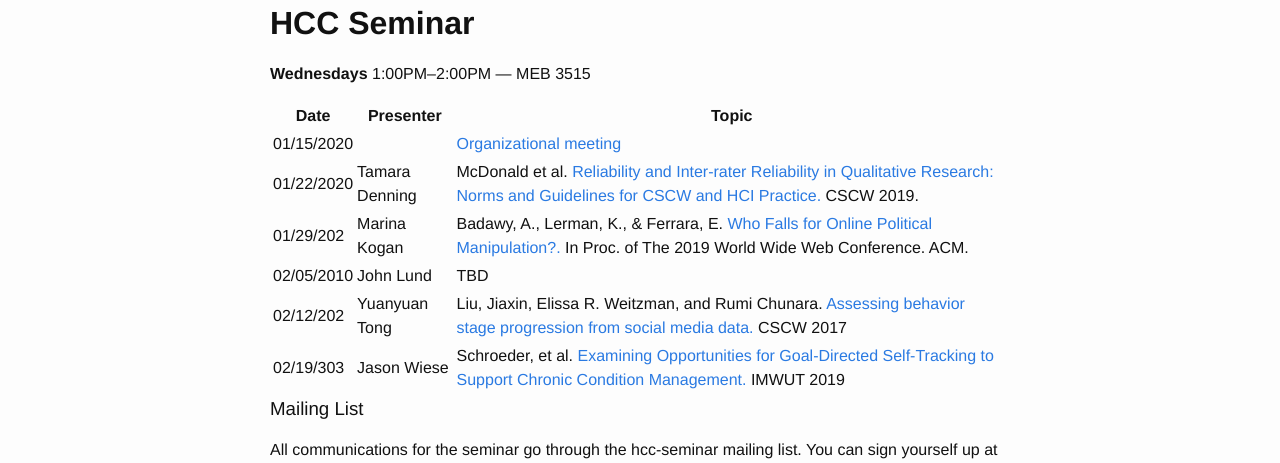
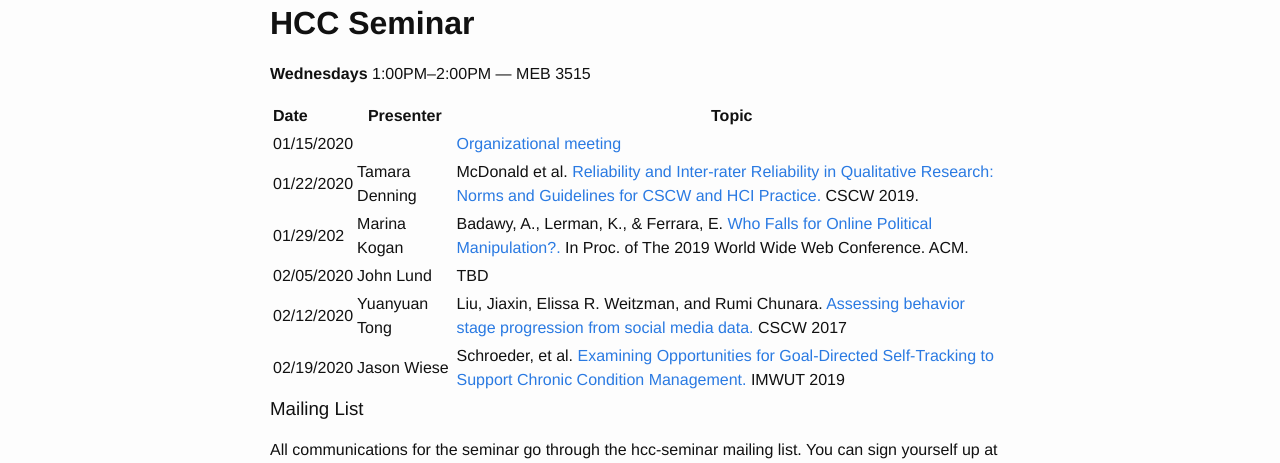
Before and after one commit to marinkala/marinkala.github.com, a Jekyll site: the page built from HCCSemSp2020.md, in a window 1280 px wide. Shown: the part 136-599 px from the top of the page. Built offline with Jekyll 4.4.1, drawn with Linux system fonts in a browser that asks for light colours; our own code applies the rules of GitHub Pages for plain Markdown files.

Commit message:
changed formatting HCC table

```diff
--- a/HCCSemSp2020.md
+++ b/HCCSemSp2020.md
@@ -9,14 +9,15 @@ permalink: /HCCSemSp2020/
 
 **Wednesdays** 1:00PM–2:00PM — MEB 3515
 
-| Date        | Presenter                | Topic                                      |
-| ----------- | ------------------------ |--------------------------------------------|
-| 01/15/2020  |                          | [Organizational meeting](https://docs.google.com/document/d/1ni0Gp9Vm9g8CJdVuQpKqqnAJ6C_ATPm8O8KWkcr2ZeE/edit)     |
-| 01/22/2020  | Tamara Denning           | McDonald et al. [Reliability and Inter-rater Reliability in Qualitative Research: Norms and Guidelines for CSCW and HCI Practice. ](http://andreaforte.net/McDonald_Reliability_CSCW19.pdf) CSCW 2019.     |
-| 01/29/202   | Marina Kogan             | Badawy, A., Lerman, K., & Ferrara, E. [Who Falls for Online Political Manipulation?.](https://arxiv.org/pdf/1808.03281) In Proc. of The 2019 World Wide Web Conference. ACM.      |
-| 02/05/2010  | John Lund                | TBD       |
-| 02/12/202   | Yuanyuan Tong            | Liu, Jiaxin, Elissa R. Weitzman, and Rumi Chunara. [Assessing behavior stage progression from social media data.](https://doi.org/10.1145/2998181.2998336) CSCW 2017       |
-| 02/19/303   | Jason Wiese              | Schroeder, et al. [Examining Opportunities for Goal-Directed Self-Tracking to Support Chronic Condition Management.](https://dl.acm.org/doi/abs/10.1145/3369809) IMWUT 2019      |
+| Date           | Presenter                | Topic                                      |
+| :------------- | ------------------------ |--------------------------------------------|
+| 01/15/2020     |                          | [Organizational meeting](https://docs.google.com/document/d/1ni0Gp9Vm9g8CJdVuQpKqqnAJ6C_ATPm8O8KWkcr2ZeE/edit)     |
+| 01/22/2020     | Tamara Denning           | McDonald et al. [Reliability and Inter-rater Reliability in Qualitative Research: Norms and Guidelines for CSCW and HCI Practice. ](http://andreaforte.net/McDonald_Reliability_CSCW19.pdf) CSCW 2019.     |
+| 01/29/202      | Marina Kogan             | Badawy, A., Lerman, K., & Ferrara, E. [Who Falls for Online Political Manipulation?.](https://arxiv.org/pdf/1808.03281) In Proc. of The 2019 World Wide Web Conference. ACM.      |
+| 02/05/2020     | John Lund                | TBD       |
+| 02/12/2020     | Yuanyuan Tong            | Liu, Jiaxin, Elissa R. Weitzman, and Rumi Chunara. [Assessing behavior stage progression from social media data.](https://doi.org/10.1145/2998181.2998336) CSCW 2017       |
+| 02/19/2020     | Jason Wiese              | Schroeder, et al. [Examining Opportunities for Goal-Directed Self-Tracking to Support Chronic Condition Management.](https://dl.acm.org/doi/abs/10.1145/3369809) IMWUT 2019      |
+
 
 ### Mailing List
 All communications for the seminar go through the hcc-seminar mailing list. You can sign yourself up at [http://mailman.cs.utah.edu/mailman/listinfo/hcc-seminar](http://mailman.cs.utah.edu/mailman/listinfo/hcc-seminar).
```
